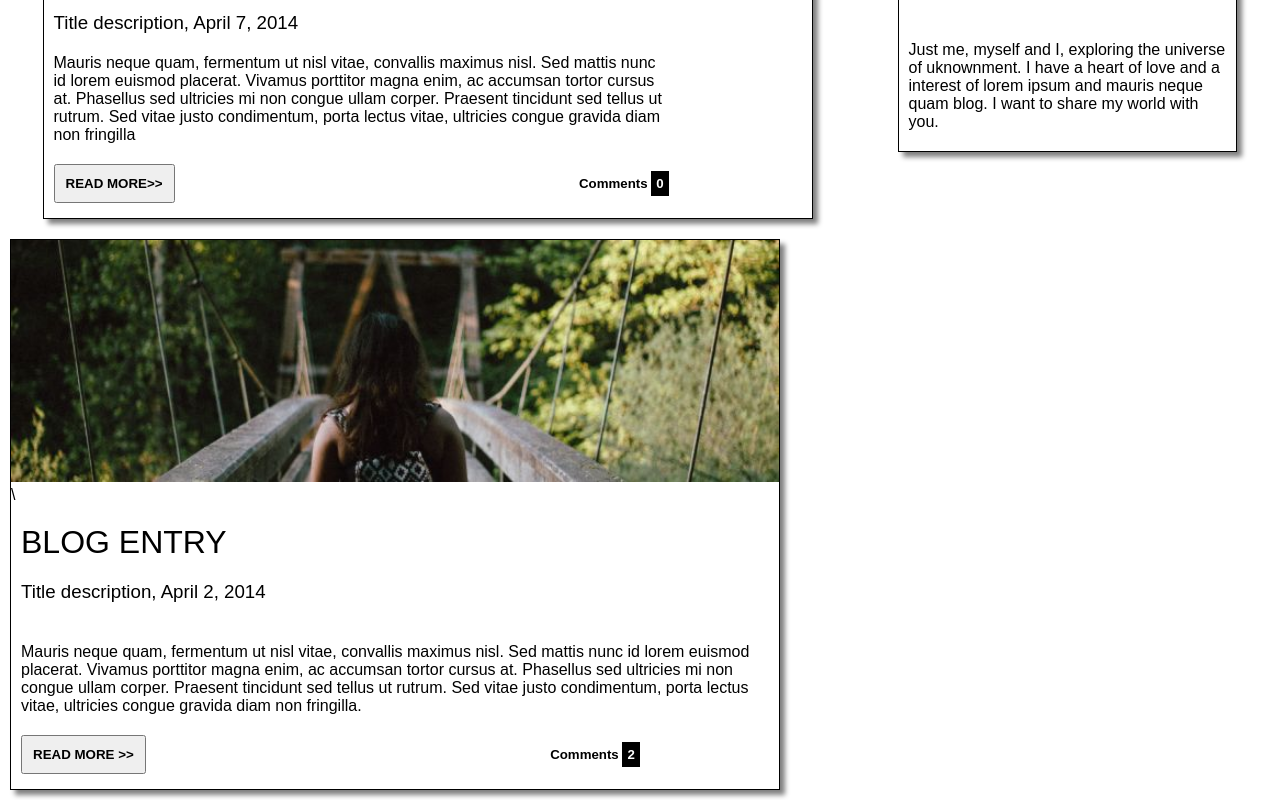
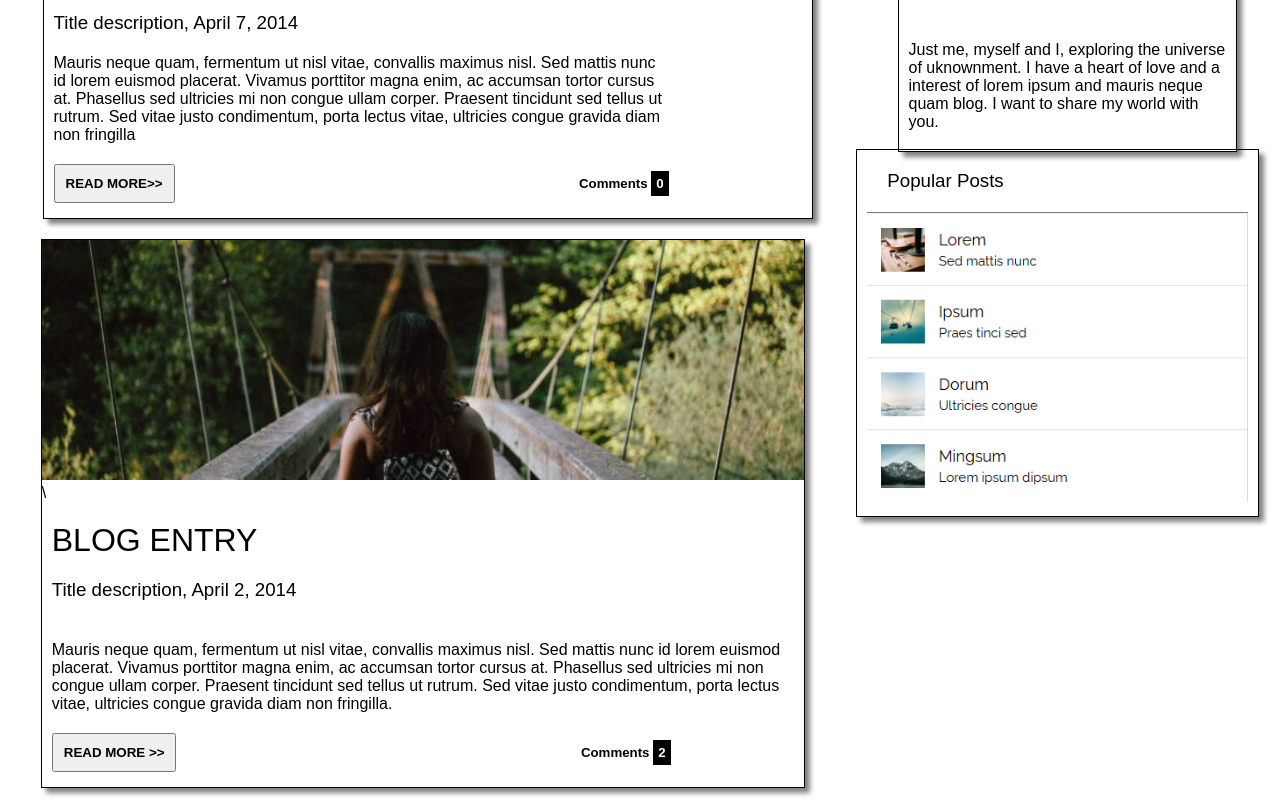
Before and after one commit to Zuhurshoh/Home-work-15, a plain HTML site: page index.html in a window 1280 px wide. Shown: the part 446-1246 px from the top of the page. Drawn offline with Linux system fonts and the light colour scheme.

Commit message:
box2 div4

```diff
--- a/index.html
+++ b/index.html
@@ -53,6 +53,14 @@
         <button>READ MORE >></button>
          <h5>Comments <span class="sp1">2</span></h5>
       </div>
+      <div class="div4">
+        <h3>Popular Posts</h3>
+        <img src="./Снимок экрана 2026-11-23 193945.png" alt="">
+
+      </div>
+    </div>
+    <div>
+
     </div>
   </body>
 </html>
--- a/style.css
+++ b/style.css
@@ -110,3 +110,33 @@
   display: inline;
   padding-left: 400px;
 }
+.div4{
+    width: 30%;
+    padding: 10px;
+    border: 1px solid black;
+    box-shadow: 5px 5px 5px grey;
+}
+.box2{
+    padding-left: 10px;
+    display: flex;
+    align-items: flex-start;
+    justify-content: space-around;
+}
+.div4 img{
+    padding: 0;
+    width: 100%;
+
+}
+.div4 h3{
+    padding: 10px 20px;
+    padding-bottom: 20px;
+    font-weight: 400;
+    border-bottom: 1px solid gray;
+
+}
+.div4{
+    width: 30%;
+    position: relative;
+    bottom: 80px;
+
+}
```
Also changed, not shown: workshop.jpg (added), Снимок экрана 2026-11-23 193945.png (added).
